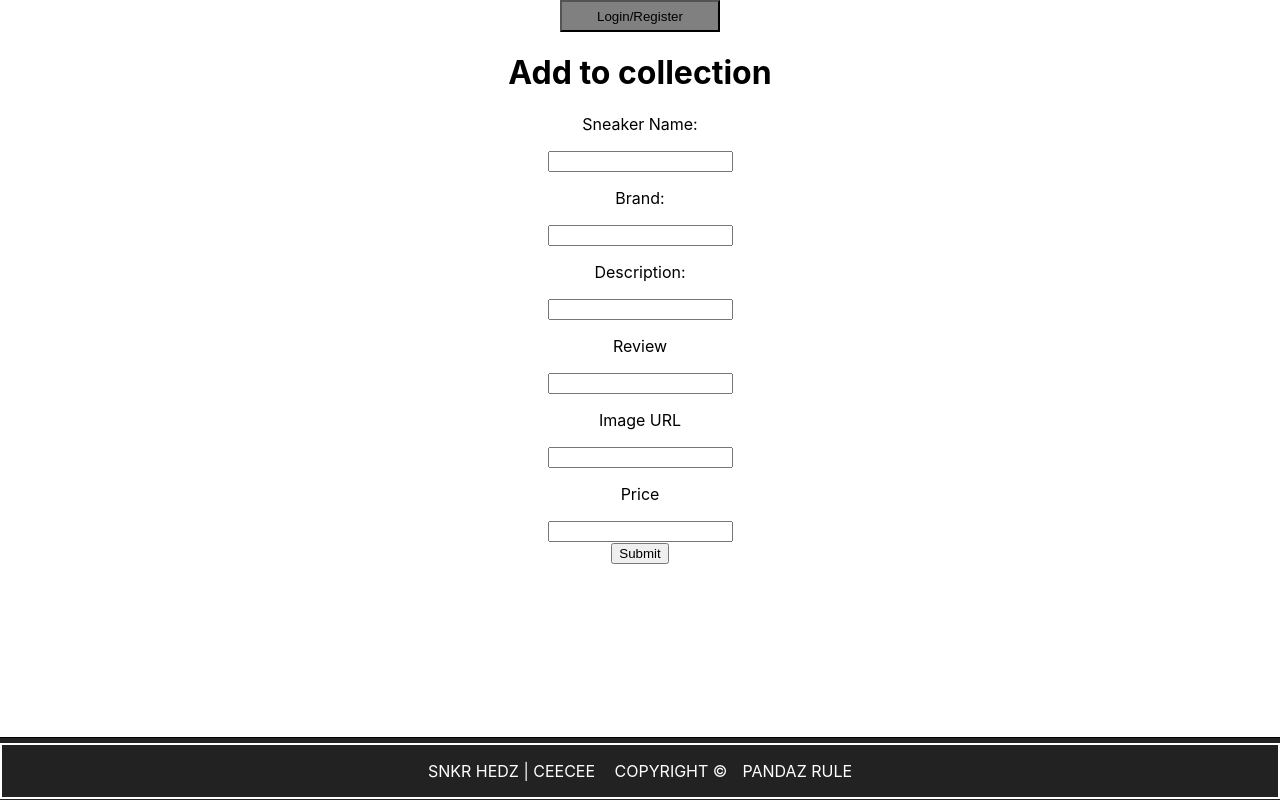
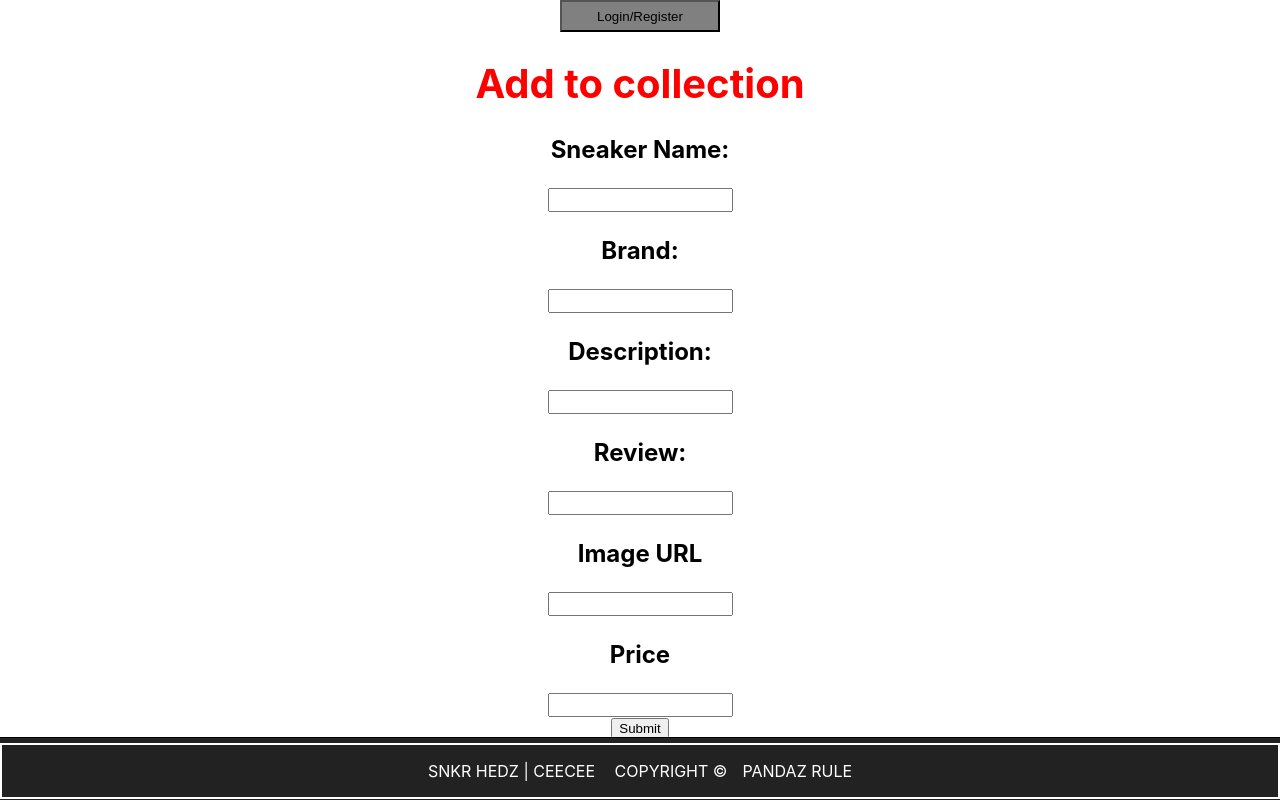
Before and after one commit to CEECEE8904/Project4, a React (Create React App) app in the folder client/: page /add in a window 1280 px wide. Built offline with nearby package versions, Linux system fonts and the light colour scheme; no server answers.

Commit message:
minor styling on add and edit pages

```diff
--- a/client/src/App.css
+++ b/client/src/App.css
@@ -121,23 +121,6 @@ html {
 
 
 /* NAV BAR */
-/* .nav_links li{
-  list-style: none;
-  display:inline-block;
-  padding: 0px 85px;
-  text-align: center;
-  text-decoration: none;
-}
-
-li:visited{
-  text-decoration: none;
-}
-
-a
-{
-   text-decoration:none;
-} */
-
 
 .navbar{
   padding: fixed;
@@ -157,6 +140,8 @@ a
   justify-content: right;
   list-style: none;
   margin-right: 15%;
+  font-weight: bolder;
+  font-size: 18px;
 }
 
 .nav a:hover{
@@ -168,7 +153,7 @@ a
   margin-left: -25%;
   text-transform: uppercase;
   letter-spacing: 1px;
-  font-weight: bold;
+  font-weight: bolder;
   font-size: 35px;
   color: red;
 }
@@ -284,6 +269,41 @@ border-width: 2px;
 /* ADD///////////// */
 
 
+.add-form h1{
+  color: red;
+  font-size: 2.5em;
+}
+
+.add-form p{
+  font-size: 24px;
+  font-weight: bold;
+}
+
+input{
+  height:24px;
+}
+
+
+
+
+
+
+/* //EDIT FORM (EDIT PAGE////) */
+
+
+.edit-form h1{
+  color:red;
+  font-size: 2.5em;
+}
+
+.edit-form p{
+  font-size: 24px;
+  font-weight: bold;
+}
+
+input{
+  height:24px;
+}
 
 
 
--- a/client/src/components/CreateCollect.jsx
+++ b/client/src/components/CreateCollect.jsx
@@ -31,7 +31,7 @@ function CreateCollect(props) {
           value={props.collectForm.description}
           onChange={props.handleFormChange} />
         {/* REVIEW */}
-        <p>Review</p>
+        <p>Review:</p>
         <input
           type="text"
           name="review"
```
